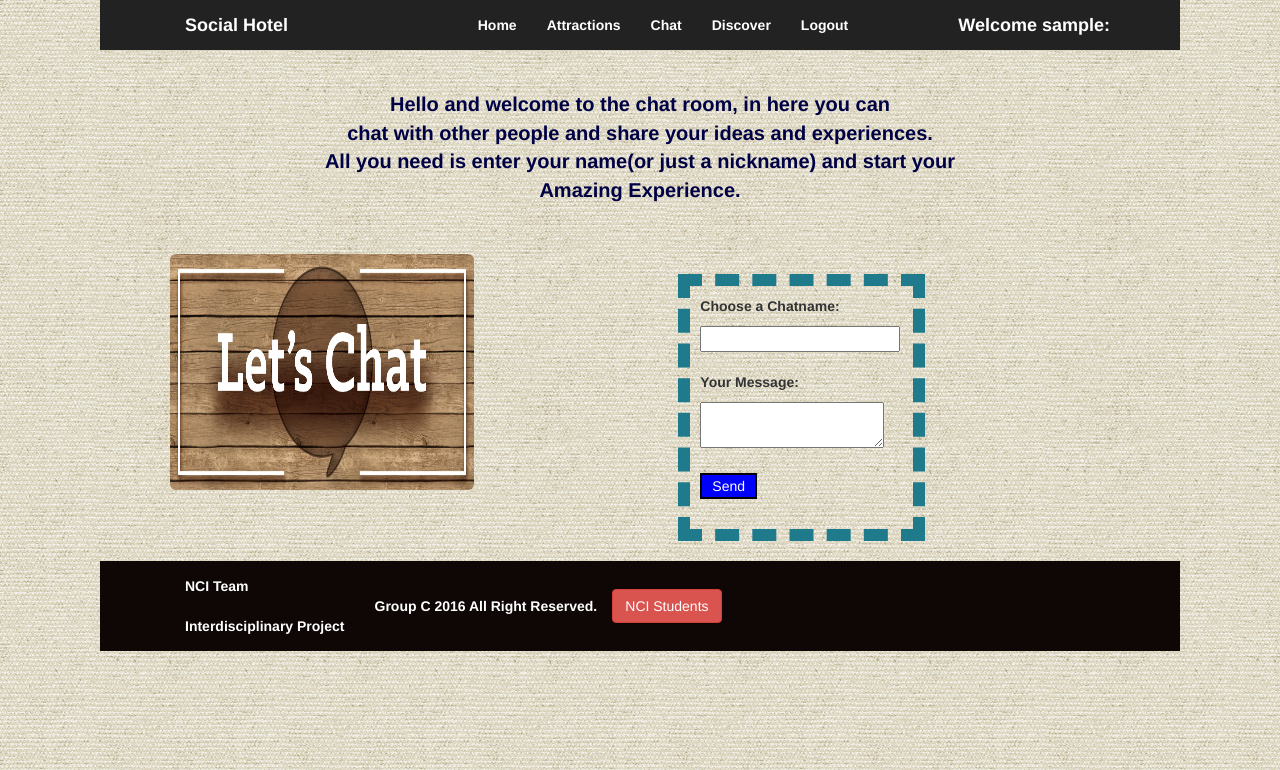
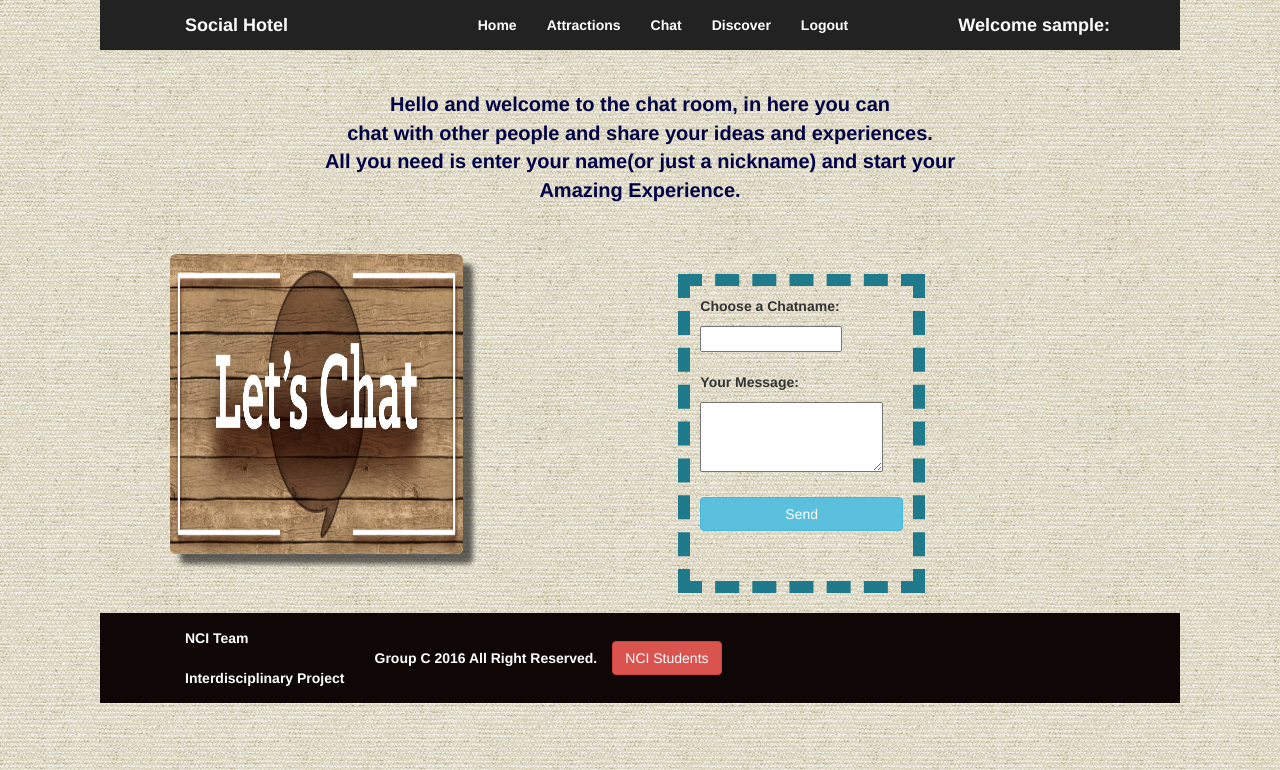
Before and after one commit to arezki1/Travel-Dublin, a PHP site: page /index.php?page=chat in a window 1280 px wide. Shown: the part 30-800 px from the top of the page. Run offline with PHP 8.4, Linux system fonts and the light colour scheme; the visitor is signed in with stand-in values (Sample User, id 1); data that the repository does not hold is empty; some libraries are stand-ins or nearby versions.

Commit message:
Discover

```diff
--- a/Chat/chat.php
+++ b/Chat/chat.php
@@ -6,6 +6,7 @@
 
     ?>
             <!--styling-->
+   <meta name="viewport" content="width=device-width, initial-scale=1.0">
     <link rel="stylesheet" href="../css/bootstrap.css" type="text/css" />
     <link rel="stylesheet" href="../css/style.css" type="text/css" />
     <script type="text/javascript" src="../js/bootstrap.js"></script>
@@ -87,7 +88,7 @@
 
         <div class= "col-md-4" >
 
-        <img src="Chat/chat1.jpg" class="img-rounded" alt="Cinque Terre"width="304" height="236">
+        <img src="Chat/chat1.jpg" class="img-rounded img-responsive box" alt="Cinque Terre" style="width:1000px; height:300px">
 
        </div>
 
@@ -101,13 +102,15 @@
     <p><b>Choose a Chatname:</b></p>
 
 
-    <input type="text" name="uname" style="width:200px;" /><br/><br/>
+    <input type="text" name="uname" style="width:70%;" /><br/><br/>
 
 
     <p> <b>Your Message:</b></p>
 
 
-    <textarea name= "msg" styles = "width:200px; height: 70px"></textarea><br/>
+    <textarea name= "msg" style = "width:90%; height: 70px">
+
+    </textarea><br/>
 
                         </form>
 
@@ -115,9 +118,10 @@
                         <br/>
 
 
-    <button onclick= "submitChat()"class= "button">Send</button><br/><br/>
+    <button onclick= "submitChat()" class="btn btn-info btn-block regular-link">Send</button><br/><br/>
 
     <div id="imageload" style="display:none;">
+
     <img src="Chat/loading.gif"/>
                         </div>
 
```
